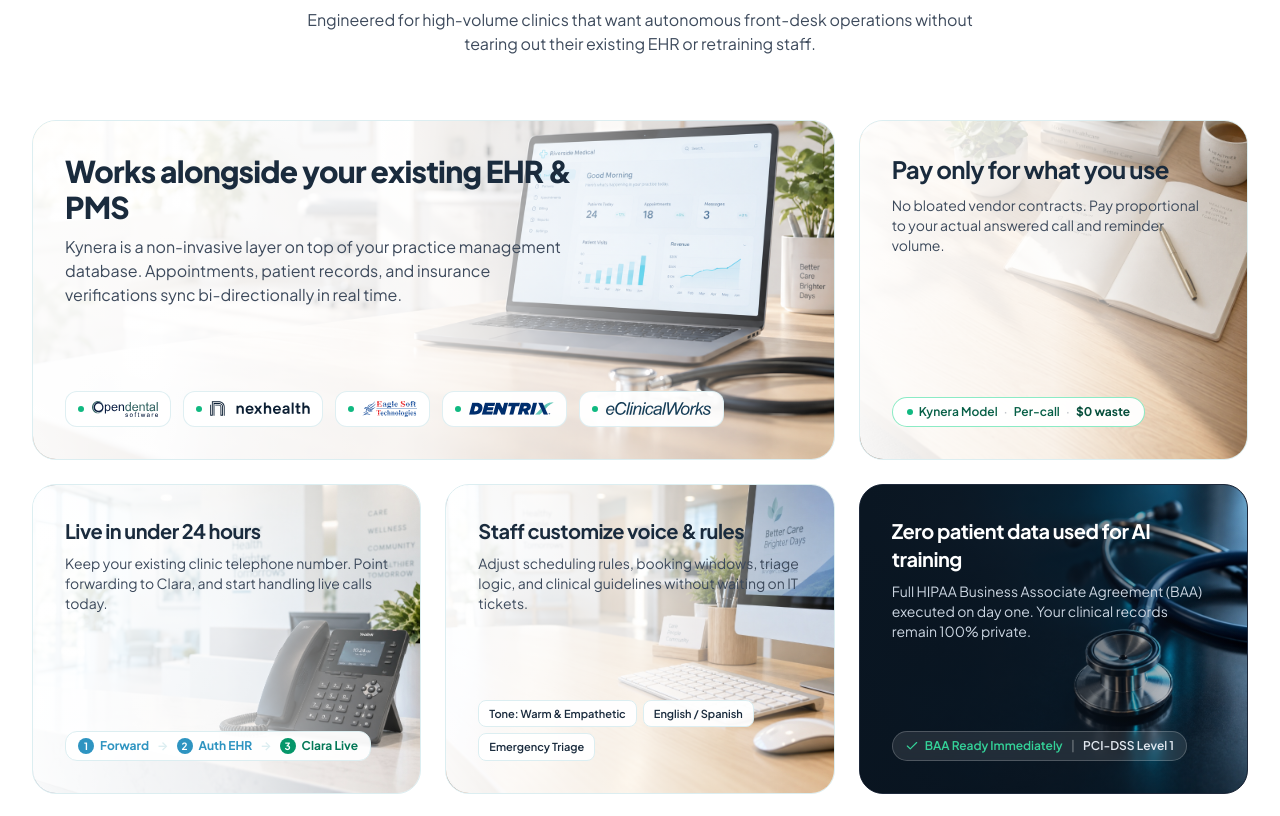
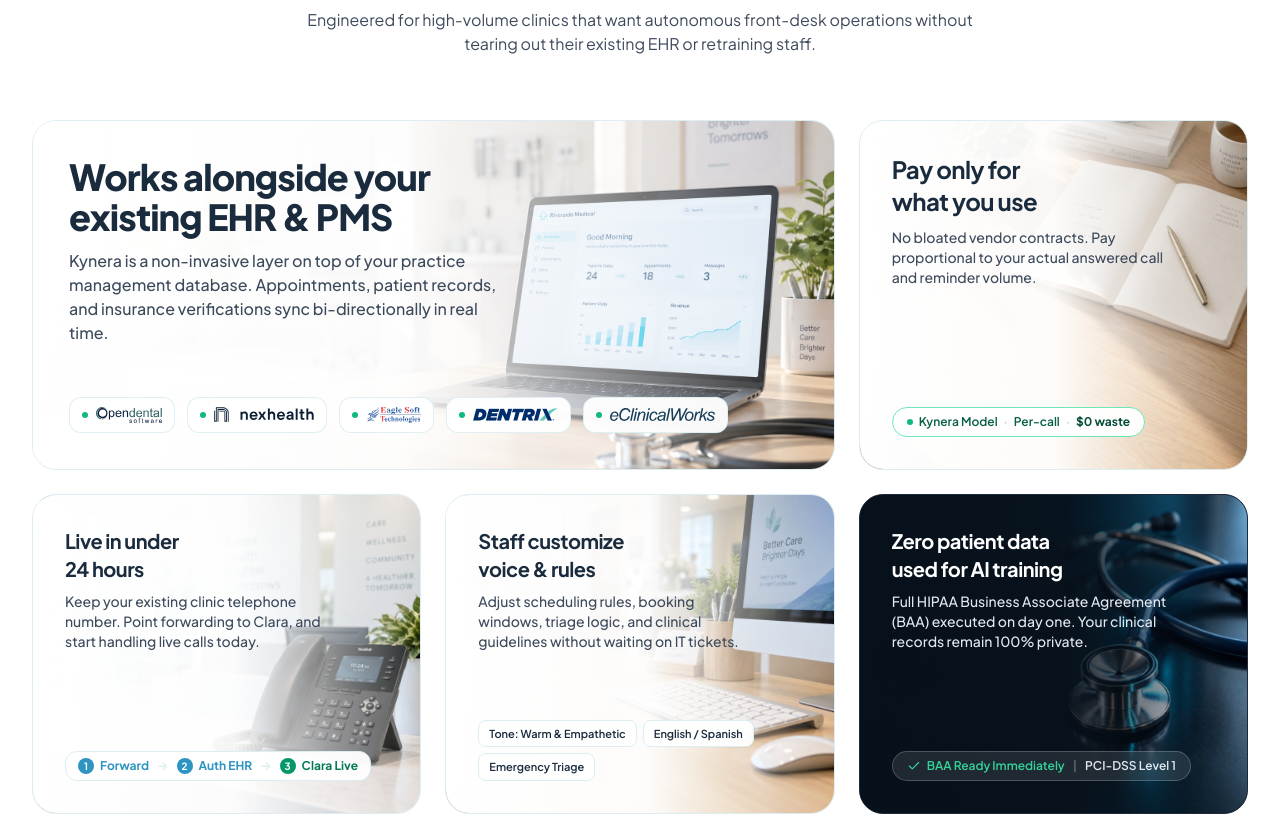
Before and after one commit to Annyxtopheles/kynera, a React (Vite) app: page / in a window 1280 px wide. Shown: the part 4608-5424 px from the top of the page. Built offline with nearby package versions, Linux system fonts and the light colour scheme.

Commit message:
style: optimize text legibility, column widths, and gradient shields in Bento grid

```diff
--- a/src/components/WhyPracticesSwitch.tsx
+++ b/src/components/WhyPracticesSwitch.tsx
@@ -45,35 +45,35 @@ export const WhyPracticesSwitch: React.FC = () => {
         <div className="grid grid-cols-1 md:grid-cols-2 lg:grid-cols-3 gap-6">
 
           {/* Bento Card 1: Works Alongside Your EHR (Spans 2 cols on desktop) */}
-          <div className="md:col-span-2 relative overflow-hidden rounded-3xl border border-border-soft shadow-xs group transition-all duration-300 hover:shadow-card-hover min-h-[300px] sm:min-h-[340px] flex flex-col justify-between p-6 sm:p-8 bg-[#f8fcfd]">
+          <div className="md:col-span-2 relative overflow-hidden rounded-3xl border border-border-soft shadow-xs group transition-all duration-300 hover:shadow-card-hover min-h-[320px] sm:min-h-[350px] flex flex-col justify-between p-6 sm:p-9 bg-white">
             {/* Background Image Layer */}
             <div className="absolute inset-0 z-0">
               <img
                 src={bentoEhrLaptop}
                 alt="Clinic EHR on laptop"
-                className="w-full h-full object-cover object-right-bottom transition-transform duration-700 group-hover:scale-[1.03]"
+                className="w-full h-full object-cover object-[80%_center] sm:object-right transition-transform duration-700 group-hover:scale-[1.03]"
               />
-              {/* Light Protective Gradient */}
-              <div className="absolute inset-0 bg-gradient-to-t from-white via-white/85 to-white/40 sm:bg-gradient-to-r sm:from-white/95 sm:via-white/80 sm:to-transparent" />
+              {/* High-Contrast Left Shield Gradient */}
+              <div className="absolute inset-0 bg-gradient-to-r from-white via-white/95 to-white/20 sm:via-white/95 sm:via-[45%] sm:to-transparent" />
             </div>
 
-            {/* Content Layer */}
-            <div className="relative z-10 max-w-md lg:max-w-lg">
-              <h3 className="text-2xl sm:text-3xl font-extrabold font-heading text-brand-navy tracking-tight leading-tight">
-                Works alongside your existing EHR &amp; PMS
+            {/* Content Layer (Anchored to Left) */}
+            <div className="relative z-10 max-w-sm sm:max-w-md">
+              <h3 className="text-2xl sm:text-3xl lg:text-4xl font-extrabold font-heading text-brand-navy tracking-tight leading-tight">
+                Works alongside your<br />existing EHR &amp; PMS
               </h3>
-              <p className="mt-2.5 text-sm sm:text-base text-text-body leading-relaxed">
+              <p className="mt-3 text-sm sm:text-base text-text-body font-medium leading-relaxed max-w-sm sm:max-w-md">
                 Kynera is a non-invasive layer on top of your practice management database. Appointments, patient records, and insurance verifications sync bi-directionally in real time.
               </p>
             </div>
 
             {/* Micro-Visual: EHR Connector Dock */}
-            <div className="relative z-10 mt-6 pt-5">
+            <div className="relative z-10 mt-8 pt-2">
               <div className="flex flex-wrap items-center gap-2 sm:gap-3">
                 {ehrIntegrations.map((ehr, i) => (
                   <div
                     key={i}
-                    className="inline-flex items-center gap-2 px-3 py-1.5 rounded-xl bg-white/95 backdrop-blur-xs border border-border-soft/90 shadow-2xs hover:border-brand-blue/30 transition-all h-8 sm:h-9"
+                    className="inline-flex items-center gap-2 px-3 py-1.5 rounded-xl bg-white/95 backdrop-blur-md border border-border-soft/90 shadow-2xs hover:border-brand-blue/30 transition-all h-8 sm:h-9"
                     title={ehr.name}
                   >
                     <span className="w-1.5 h-1.5 rounded-full bg-emerald-500 shrink-0"></span>
@@ -89,31 +89,31 @@ export const WhyPracticesSwitch: React.FC = () => {
           </div>
 
           {/* Bento Card 2: Fair Usage-Based Pricing */}
-          <div className="relative overflow-hidden rounded-3xl border border-border-soft shadow-xs group transition-all duration-300 hover:shadow-card-hover min-h-[300px] sm:min-h-[340px] flex flex-col justify-between p-6 sm:p-8 bg-[#faf8f5]">
+          <div className="relative overflow-hidden rounded-3xl border border-border-soft shadow-xs group transition-all duration-300 hover:shadow-card-hover min-h-[320px] sm:min-h-[350px] flex flex-col justify-between p-6 sm:p-8 bg-white">
             {/* Background Image Layer */}
             <div className="absolute inset-0 z-0">
               <img
                 src={bentoPricingDesk}
                 alt="Minimalist clinic desk flatlay"
-                className="w-full h-full object-cover object-right-top transition-transform duration-700 group-hover:scale-[1.03]"
+                className="w-full h-full object-cover object-[85%_center] transition-transform duration-700 group-hover:scale-[1.03]"
               />
-              {/* Light Protective Gradient */}
-              <div className="absolute inset-0 bg-gradient-to-t from-white via-white/85 to-white/30 sm:bg-gradient-to-r sm:from-white/95 sm:via-white/80 sm:to-transparent" />
+              {/* High-Contrast Left Shield Gradient */}
+              <div className="absolute inset-0 bg-gradient-to-r from-white via-white/95 to-white/20 sm:via-white/95 sm:via-[50%] sm:to-transparent" />
             </div>
 
-            {/* Content Layer */}
-            <div className="relative z-10">
+            {/* Content Layer (Constrained to Left to avoid notebook collision) */}
+            <div className="relative z-10 max-w-[260px] sm:max-w-[280px]">
               <h3 className="text-xl sm:text-2xl font-bold font-heading text-brand-navy tracking-tight leading-snug">
-                Pay only for what you use
+                Pay only for<br />what you use
               </h3>
-              <p className="mt-2.5 text-xs sm:text-sm text-text-body leading-relaxed">
+              <p className="mt-2.5 text-xs sm:text-sm text-text-body font-medium leading-relaxed">
                 No bloated vendor contracts. Pay proportional to your actual answered call and reminder volume.
               </p>
             </div>
 
             {/* Micro-Visual: Pricing Comparison Pill */}
             <div className="relative z-10 mt-6">
-              <div className="inline-flex items-center gap-1.5 px-3.5 py-1.5 rounded-full bg-white/95 backdrop-blur-xs border border-emerald-300/80 shadow-xs text-xs font-semibold text-emerald-800">
+              <div className="inline-flex items-center gap-1.5 px-3.5 py-1.5 rounded-full bg-white/95 backdrop-blur-md border border-emerald-300 shadow-xs text-xs font-semibold text-emerald-800">
                 <span className="w-1.5 h-1.5 rounded-full bg-emerald-500 shrink-0"></span>
                 <span>Kynera Model</span>
                 <span className="text-text-body/30">·</span>
@@ -125,31 +125,31 @@ export const WhyPracticesSwitch: React.FC = () => {
           </div>
 
           {/* Bento Card 3: Live in Under 24 Hours */}
-          <div className="relative overflow-hidden rounded-3xl border border-border-soft shadow-xs group transition-all duration-300 hover:shadow-card-hover min-h-[280px] sm:min-h-[310px] flex flex-col justify-between p-6 sm:p-8 bg-[#f7fafc]">
+          <div className="relative overflow-hidden rounded-3xl border border-border-soft shadow-xs group transition-all duration-300 hover:shadow-card-hover min-h-[290px] sm:min-h-[320px] flex flex-col justify-between p-6 sm:p-8 bg-white">
             {/* Background Image Layer */}
             <div className="absolute inset-0 z-0">
               <img
                 src={bentoSpeedPhone}
                 alt="Clinic reception VoIP phone"
-                className="w-full h-full object-cover object-right-bottom transition-transform duration-700 group-hover:scale-[1.03]"
+                className="w-full h-full object-cover object-[85%_center] sm:object-right transition-transform duration-700 group-hover:scale-[1.03]"
               />
-              {/* Light Protective Gradient */}
-              <div className="absolute inset-0 bg-gradient-to-t from-white via-white/85 to-white/40 sm:bg-gradient-to-r sm:from-white/95 sm:via-white/75 sm:to-transparent" />
+              {/* High-Contrast Left Shield Gradient (masks background wall text) */}
+              <div className="absolute inset-0 bg-gradient-to-r from-white via-white/95 to-white/30 sm:via-white/95 sm:via-[52%] sm:to-transparent" />
             </div>
 
-            {/* Content Layer */}
-            <div className="relative z-10">
+            {/* Content Layer (Constrained to Left to avoid wall text & phone) */}
+            <div className="relative z-10 max-w-[250px] sm:max-w-[270px]">
               <h3 className="text-lg sm:text-xl font-bold font-heading text-brand-navy tracking-tight leading-snug">
-                Live in under 24 hours
+                Live in under<br />24 hours
               </h3>
-              <p className="mt-2 text-xs sm:text-sm text-text-body leading-relaxed">
+              <p className="mt-2 text-xs sm:text-sm text-text-body font-medium leading-relaxed">
                 Keep your existing clinic telephone number. Point forwarding to Clara, and start handling live calls today.
               </p>
             </div>
 
             {/* Micro-Visual: 3-Step Pipeline */}
             <div className="relative z-10 mt-6">
-              <div className="inline-flex flex-wrap items-center gap-2 px-3 py-1.5 rounded-xl bg-white/95 backdrop-blur-xs border border-border-soft shadow-2xs text-xs font-bold text-brand-navy">
+              <div className="inline-flex flex-wrap items-center gap-2 px-3 py-1.5 rounded-xl bg-white/95 backdrop-blur-md border border-border-soft shadow-2xs text-xs font-bold text-brand-navy">
                 <span className="flex items-center gap-1.5 text-brand-blue">
                   <span className="w-4 h-4 rounded-full bg-brand-blue text-white text-[10px] flex items-center justify-center font-bold">1</span>
                   Forward
@@ -169,68 +169,68 @@ export const WhyPracticesSwitch: React.FC = () => {
           </div>
 
           {/* Bento Card 4: Staff Customize Voice & Rules */}
-          <div className="relative overflow-hidden rounded-3xl border border-border-soft shadow-xs group transition-all duration-300 hover:shadow-card-hover min-h-[280px] sm:min-h-[310px] flex flex-col justify-between p-6 sm:p-8 bg-[#fdfbf9]">
+          <div className="relative overflow-hidden rounded-3xl border border-border-soft shadow-xs group transition-all duration-300 hover:shadow-card-hover min-h-[290px] sm:min-h-[320px] flex flex-col justify-between p-6 sm:p-8 bg-white">
             {/* Background Image Layer */}
             <div className="absolute inset-0 z-0">
               <img
                 src={bentoCustomRules}
                 alt="Clinic desk with wireless keyboard"
-                className="w-full h-full object-cover object-right-bottom transition-transform duration-700 group-hover:scale-[1.03]"
+                className="w-full h-full object-cover object-[85%_center] sm:object-right transition-transform duration-700 group-hover:scale-[1.03]"
               />
-              {/* Light Protective Gradient */}
-              <div className="absolute inset-0 bg-gradient-to-t from-white via-white/85 to-white/40 sm:bg-gradient-to-r sm:from-white/95 sm:via-white/75 sm:to-transparent" />
+              {/* High-Contrast Left Shield Gradient (masks monitor screen text) */}
+              <div className="absolute inset-0 bg-gradient-to-r from-white via-white/95 to-white/30 sm:via-white/95 sm:via-[52%] sm:to-transparent" />
             </div>
 
-            {/* Content Layer */}
-            <div className="relative z-10">
+            {/* Content Layer (Constrained to Left to avoid monitor) */}
+            <div className="relative z-10 max-w-[250px] sm:max-w-[280px]">
               <h3 className="text-lg sm:text-xl font-bold font-heading text-brand-navy tracking-tight leading-snug">
-                Staff customize voice &amp; rules
+                Staff customize<br />voice &amp; rules
               </h3>
-              <p className="mt-2 text-xs sm:text-sm text-text-body leading-relaxed">
+              <p className="mt-2 text-xs sm:text-sm text-text-body font-medium leading-relaxed">
                 Adjust scheduling rules, booking windows, triage logic, and clinical guidelines without waiting on IT tickets.
               </p>
             </div>
 
             {/* Micro-Visual: Protocol Pills */}
-            <div className="relative z-10 mt-6 flex flex-wrap gap-1.5">
-              <span className="text-[11px] font-semibold bg-white/95 backdrop-blur-xs text-brand-navy px-2.5 py-1 rounded-lg border border-border-soft shadow-2xs">
+            <div className="relative z-10 mt-6 flex flex-wrap gap-1.5 max-w-[280px]">
+              <span className="text-[11px] font-semibold bg-white/95 backdrop-blur-md text-brand-navy px-2.5 py-1 rounded-lg border border-border-soft shadow-2xs">
                 Tone: Warm &amp; Empathetic
               </span>
-              <span className="text-[11px] font-semibold bg-white/95 backdrop-blur-xs text-brand-navy px-2.5 py-1 rounded-lg border border-border-soft shadow-2xs">
+              <span className="text-[11px] font-semibold bg-white/95 backdrop-blur-md text-brand-navy px-2.5 py-1 rounded-lg border border-border-soft shadow-2xs">
                 English / Spanish
               </span>
-              <span className="text-[11px] font-semibold bg-white/95 backdrop-blur-xs text-brand-navy px-2.5 py-1 rounded-lg border border-border-soft shadow-2xs">
+              <span className="text-[11px] font-semibold bg-white/95 backdrop-blur-md text-brand-navy px-2.5 py-1 rounded-lg border border-border-soft shadow-2xs">
                 Emergency Triage
               </span>
             </div>
           </div>
 
           {/* Bento Card 5: Enterprise Compliance */}
-          <div className="relative overflow-hidden rounded-3xl border border-slate-800 shadow-xs group transition-all duration-300 hover:shadow-card-hover min-h-[280px] sm:min-h-[310px] flex flex-col justify-between p-6 sm:p-8 bg-[#0a1622]">
+          <div className="relative overflow-hidden rounded-3xl border border-slate-800 shadow-xs group transition-all duration-300 hover:shadow-card-hover min-h-[290px] sm:min-h-[320px] flex flex-col justify-between p-6 sm:p-8 bg-[#07111b]">
             {/* Background Image Layer */}
             <div className="absolute inset-0 z-0">
               <img
                 src={bentoSecurityHipaa}
                 alt="Medical stethoscope with cyan rim lighting"
-                className="w-full h-full object-cover object-right-bottom transition-transform duration-700 group-hover:scale-[1.03]"
+                className="w-full h-full object-cover object-[85%_center] sm:object-right transition-transform duration-700 group-hover:scale-[1.03]"
               />
-              {/* Dark Protective Gradient */}
-              <div className="absolute inset-0 bg-gradient-to-t from-[#0a1622]/95 via-[#0a1622]/75 to-[#0a1622]/40 sm:bg-gradient-to-r sm:from-[#0a1622]/95 sm:via-[#0a1622]/70 sm:to-transparent" />
+              {/* Deep Midnight Navy Shield Gradient */}
+              <div className="absolute inset-0 bg-gradient-to-r from-[#07111b] via-[#07111b]/95 to-[#07111b]/30 sm:via-[#07111b]/95 sm:via-[52%] sm:to-transparent" />
             </div>
 
-            {/* Content Layer */}
-            <div className="relative z-10">
+            {/* Content Layer (Crisp White on Deep Navy) */}
+            <div className="relative z-10 max-w-[260px] sm:max-w-[290px]">
               <h3 className="text-lg sm:text-xl font-bold font-heading text-white tracking-tight leading-snug">
-                Zero patient data used for AI training
+                Zero patient data<br />used for AI training
               </h3>
-              <p className="mt-2 text-xs sm:text-sm text-slate-300 leading-relaxed max-w-sm">
+              <p className="mt-2 text-xs sm:text-sm text-slate-200 font-medium leading-relaxed">
                 Full HIPAA Business Associate Agreement (BAA) executed on day one. Your clinical records remain 100% private.
               </p>
             </div>
 
             {/* Micro-Visual: Compliance Guarantee Pill */}
             <div className="relative z-10 mt-6">
-              <div className="inline-flex items-center gap-2 px-3 py-1.5 rounded-full bg-white/10 backdrop-blur-sm border border-white/20 shadow-xs text-xs font-semibold text-white">
+              <div className="inline-flex items-center gap-2 px-3.5 py-1.5 rounded-full bg-white/10 backdrop-blur-md border border-white/20 shadow-xs text-xs font-semibold text-white">
                 <span className="flex items-center gap-1.5 text-emerald-400">
                   <Check className="w-3.5 h-3.5" /> BAA Ready Immediately
                 </span>
```
